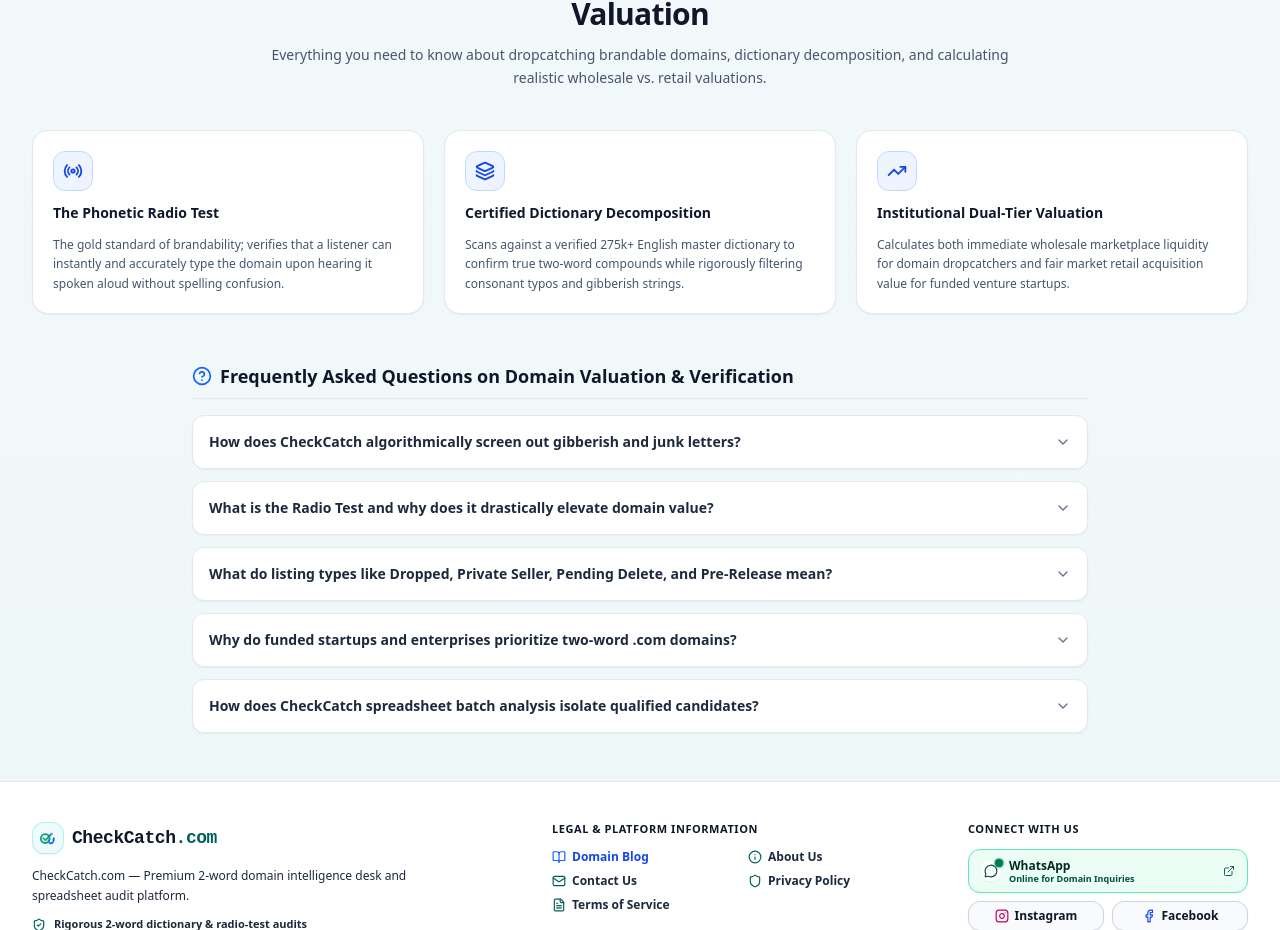
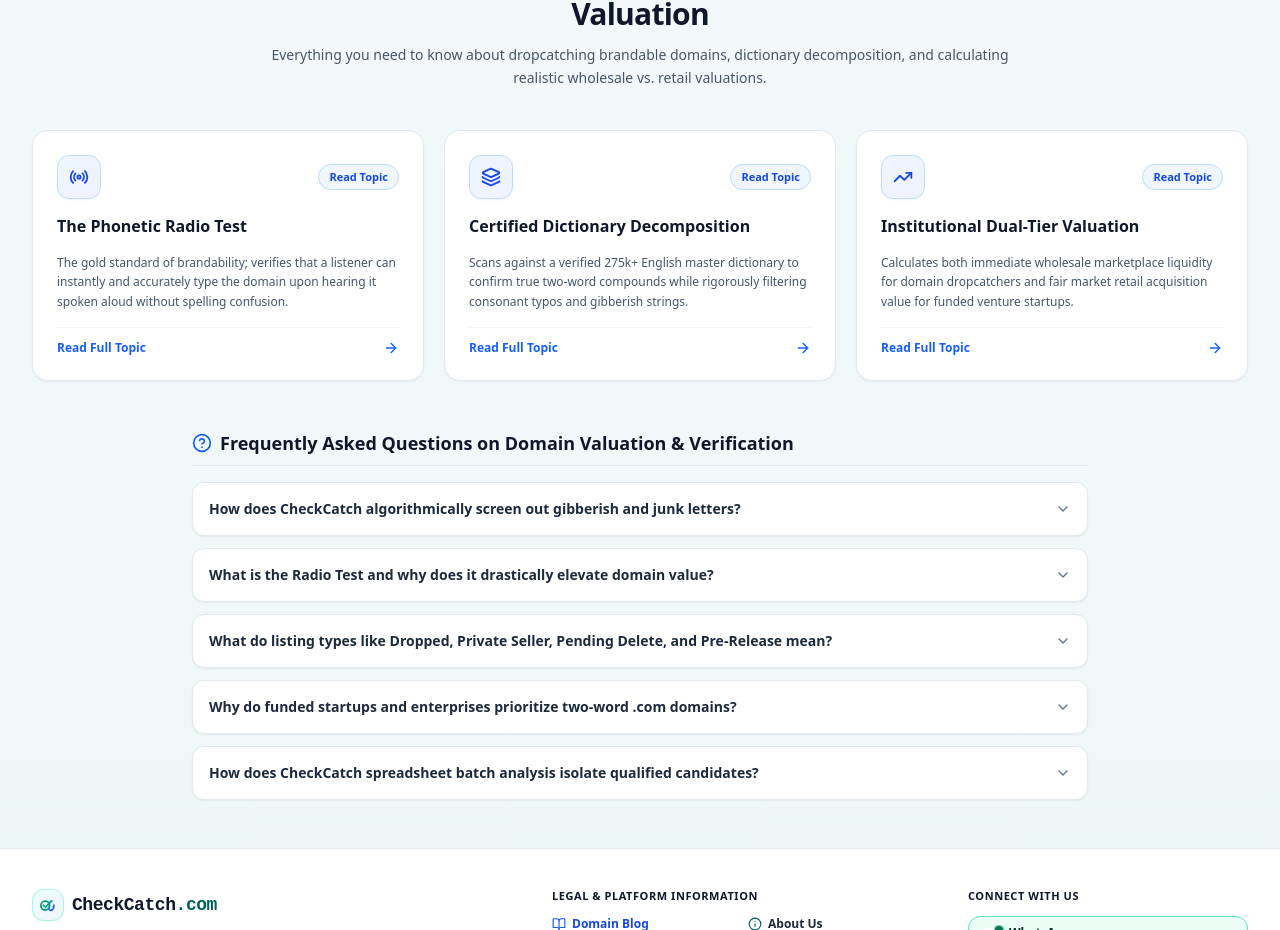
Before and after one commit to JOLTER85/CheckCatch, a React (Vite) app: page / in a window 1280 px wide. Shown: the part 1898-2828 px from the top of the page. Built offline with nearby package versions, Linux system fonts and the light colour scheme; no server answers.

Commit message:
feat: add navigation to SEO FAQ articles
Enable article selection within the SeoFaqSection to improve navigation and update blog post metadata for improved clarity.

```diff
--- a/src/App.tsx
+++ b/src/App.tsx
@@ -1083,7 +1083,7 @@
       </main>
 
       {/* SEO & Knowledge Base Guide Section */}
-      <SeoFaqSection lang={lang} />
+      <SeoFaqSection lang={lang} onSelectArticle={(slug) => handleOpenBlog(slug)} />
     </>
   )}
 
--- a/src/components/SeoFaqSection.tsx
+++ b/src/components/SeoFaqSection.tsx
@@ -8,14 +8,17 @@
   Radio,
   Layers,
   TrendingUp,
+  ArrowRight,
+  ArrowLeft,
 } from 'lucide-react';
 import { Language } from '../utils/translations';
 
 interface SeoFaqSectionProps {
   lang: Language;
+  onSelectArticle?: (slug: string) => void;
 }
 
-export const SeoFaqSection: React.FC<SeoFaqSectionProps> = ({ lang }) => {
+export const SeoFaqSection: React.FC<SeoFaqSectionProps> = ({ lang, onSelectArticle }) => {
   const isAr = lang === 'ar';
   const isFr = lang === 'fr';
   const isEs = lang === 'es';
@@ -50,25 +53,31 @@
       : 'Everything you need to know about dropcatching brandable domains, dictionary decomposition, and calculating realistic wholesale vs. retail valuations.',
     pillars: [
       {
+        slug: 'the-radio-test-domain-valuation-secret',
         icon: Radio,
         title: isAr ? 'اختبار الراديو الصوتي (Radio Test)' : 'The Phonetic Radio Test',
         desc: isAr
           ? 'المعيار الذهبي في تسويق النطاقات؛ يقيس مدى سهولة كتابة الدومين فور سماعه في حديث شفهي دون الحاجة لتهجئته أو توضيح حروفه.'
           : 'The gold standard of brandability; verifies that a listener can instantly and accurately type the domain upon hearing it spoken aloud without spelling confusion.',
+        cta: isAr ? 'قراءة الموضوع كاملاً' : 'Read Full Topic',
       },
       {
+        slug: 'detecting-gibberish-junk-consonant-traps',
         icon: Layers,
         title: isAr ? 'التفكيك القاموسي الدقيق (275K+ Words)' : 'Certified Dictionary Decomposition',
         desc: isAr
           ? 'فحص شامل يعتمد على قاموس معتمد يضم أكثر من 275 ألف جذر لغوي للتأكد من أن الدومين يتألف من كلمتين حقيقيتين واستبعاد الحروف العشوائية (Gibberish).'
           : 'Scans against a verified 275k+ English master dictionary to confirm true two-word compounds while rigorously filtering consonant typos and gibberish strings.',
+        cta: isAr ? 'قراءة الموضوع كاملاً' : 'Read Full Topic',
       },
       {
+        slug: 'wholesale-vs-retail-domain-pricing',
         icon: TrendingUp,
         title: isAr ? 'التقييم المؤسسي المزدوج (Wholesale vs Retail)' : 'Institutional Dual-Tier Valuation',
         desc: isAr
           ? 'فصل دقيق بين السعر التجاري السريع بين المستثمرين (Wholesale Liquidity) وقيمة البيع النهائي للشركات والمشاريع الريادية (Retail End-User Value).'
           : 'Calculates both immediate wholesale marketplace liquidity for domain dropcatchers and fair market retail acquisition value for funded venture startups.',
+        cta: isAr ? 'قراءة الموضوع كاملاً' : 'Read Full Topic',
       },
     ],
     faqHeading: isAr
@@ -142,25 +151,48 @@
         </p>
       </div>
 
-      {/* 3 Pillars Grid */}
+      {/* 3 Pillars Grid - Interactive Article Cards */}
       <div className="grid grid-cols-1 md:grid-cols-3 gap-5 mb-12">
         {content.pillars.map((pillar, idx) => {
           const Icon = pillar.icon;
           return (
-            <article
+            <a
               key={idx}
-              className="p-5 rounded-2xl bg-white border border-slate-200 shadow-xs hover:border-blue-200 transition-colors space-y-3"
+              href={`/blog/${pillar.slug}`}
+              onClick={(e) => {
+                if (onSelectArticle) {
+                  e.preventDefault();
+                  onSelectArticle(pillar.slug);
+                }
+              }}
+              className="p-6 rounded-2xl bg-white border border-slate-200 shadow-xs hover:border-blue-400 hover:shadow-md transition-all space-y-4 group cursor-pointer block text-inherit no-underline"
             >
-              <div className="w-10 h-10 rounded-xl bg-gradient-to-br from-blue-50 to-indigo-50 border border-blue-200 flex items-center justify-center text-blue-700">
-                <Icon className="w-5 h-5 stroke-[2.2]" />
+              <div className="flex items-center justify-between">
+                <div className="w-11 h-11 rounded-xl bg-gradient-to-br from-blue-50 to-indigo-50 border border-blue-200 flex items-center justify-center text-blue-700 group-hover:scale-105 group-hover:bg-blue-600 group-hover:text-white transition-all shadow-xs">
+                  <Icon className="w-5 h-5 stroke-[2.2]" />
+                </div>
+                <span className="text-[11px] font-bold text-blue-700 bg-blue-50 group-hover:bg-blue-600 group-hover:text-white px-2.5 py-1 rounded-full border border-blue-200 transition-colors">
+                  {isAr ? 'فتح المقال' : 'Read Topic'}
+                </span>
               </div>
-              <h3 className="text-sm font-bold text-slate-900">
+
+              <h3 className="text-sm sm:text-base font-extrabold text-slate-900 group-hover:text-blue-600 transition-colors leading-snug">
                 {pillar.title}
               </h3>
+
               <p className="text-xs text-slate-600 leading-relaxed">
                 {pillar.desc}
               </p>
-            </article>
+
+              <div className="pt-3 border-t border-slate-100 flex items-center justify-between text-xs font-bold text-blue-600 group-hover:underline">
+                <span>{pillar.cta}</span>
+                {isAr ? (
+                  <ArrowLeft className="w-4 h-4 transition-transform group-hover:-translate-x-1" />
+                ) : (
+                  <ArrowRight className="w-4 h-4 transition-transform group-hover:translate-x-1" />
+                )}
+              </div>
+            </a>
           );
         })}
       </div>
--- a/src/data/blogPosts.ts
+++ b/src/data/blogPosts.ts
@@ -341,8 +341,8 @@
     slug: 'detecting-gibberish-junk-consonant-traps',
     featured: false,
     title: {
-      en: 'Avoiding the Gibberish Trap: Algorithmic Screening for Consonant-Heavy & Unpronounceable Drops',
-      ar: 'فخ الحروف العشوائية: كيف تفحص الدومينات خوارزمياً وتتجنب شراء النطاقات المهملة (Gibberish)',
+      en: 'Certified 275K+ Dictionary Decomposition: Algorithmic Screening for Consonant-Heavy & Gibberish Drops',
+      ar: 'التفكيك القاموسي الدقيق (275K+ Words): فحص النطاقات خوارزمياً واستبعاد الحروف العشوائية (Gibberish)',
     },
     summary: {
       en: 'Learn how automated bots flood drop lists with unpronounceable letter mashups, and how to utilize algorithmic linguistic filters to safeguard your portfolio capital.',
```
